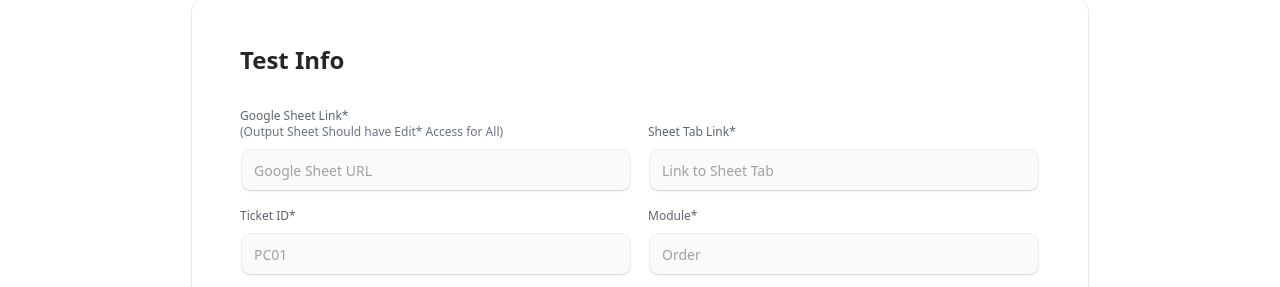
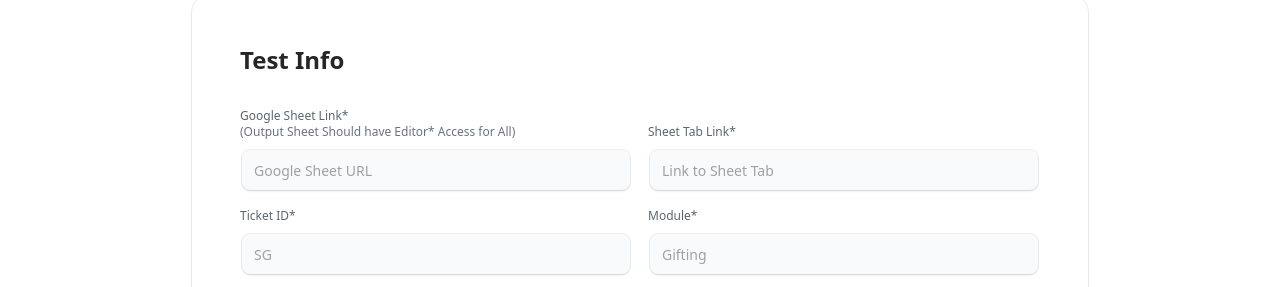
Before and after one commit to sharmarishikesh1215/aitestagent, a Next.js app: page / in a window 1280 px wide. Shown: the part 513-800 px from the top of the page. Built offline with nearby package versions, Linux system fonts and the light colour scheme.

Commit message:
changes by shashank

```diff
--- a/app/components/Signup.tsx
+++ b/app/components/Signup.tsx
@@ -77,7 +77,7 @@ export function SignupFormDemo() {
                 Google Sheet Link*
                 <br />
                 <span className="text-xs text-gray-500 dark:text-gray-400">
-                  (Output Sheet Should have Edit* Access for All)
+                  (Output Sheet Should have Editor* Access for All)
                 </span>
               </CustomLabel>
               <Input
@@ -97,7 +97,7 @@ export function SignupFormDemo() {
               <Input
                 id="ticketId"
                 name="ticketId"
-                placeholder="PC01"
+                placeholder="SG"
                 type="text"
                 value={form.ticketId}
                 onChange={handleChange}
@@ -126,7 +126,7 @@ export function SignupFormDemo() {
               <Input
                 id="module"
                 name="module"
-                placeholder="Order"
+                placeholder="Gifting"
                 type="text"
                 value={form.module}
                 onChange={handleChange}
@@ -181,7 +181,6 @@ export function SignupFormDemo() {
               type="text"
               value={form.summary}
               onChange={handleChange}
-              required
               className={inputClassName}
             />
           </LabelInputContainer>
--- a/package.json
+++ b/package.json
@@ -13,6 +13,7 @@
     "@tabler/icons-react": "^3.34.0",
     "@tailwindcss/cli": "^4.1.8",
     "@vercel/analytics": "^1.5.0",
+    "@vercel/speed-insights": "^1.2.0",
     "class-variance-authority": "^0.7.1",
     "clsx": "^2.1.1",
     "cobe": "^0.6.4",
```
Also changed, not shown: 1 other file (tests, documents, lock files or other folders).
